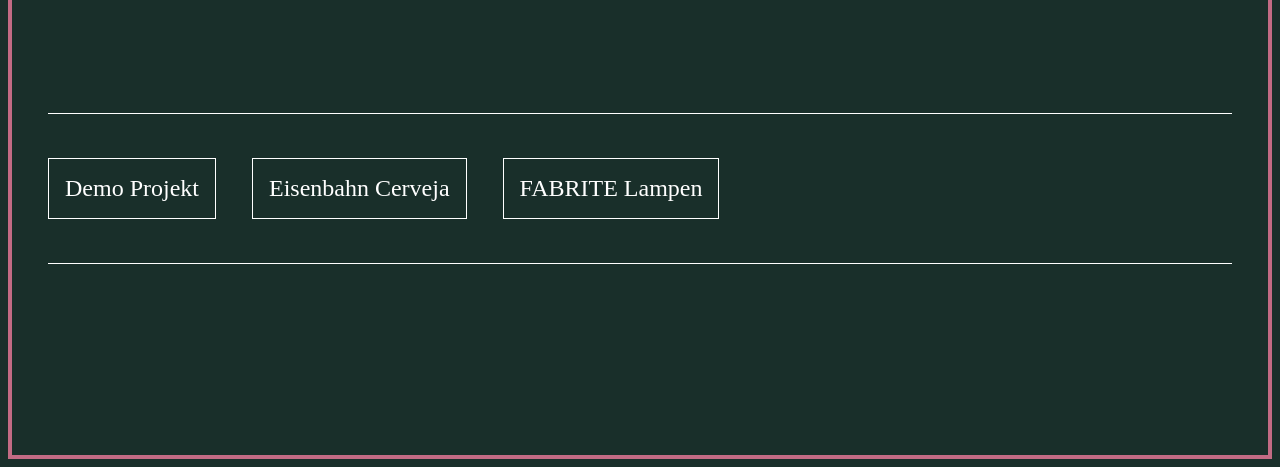
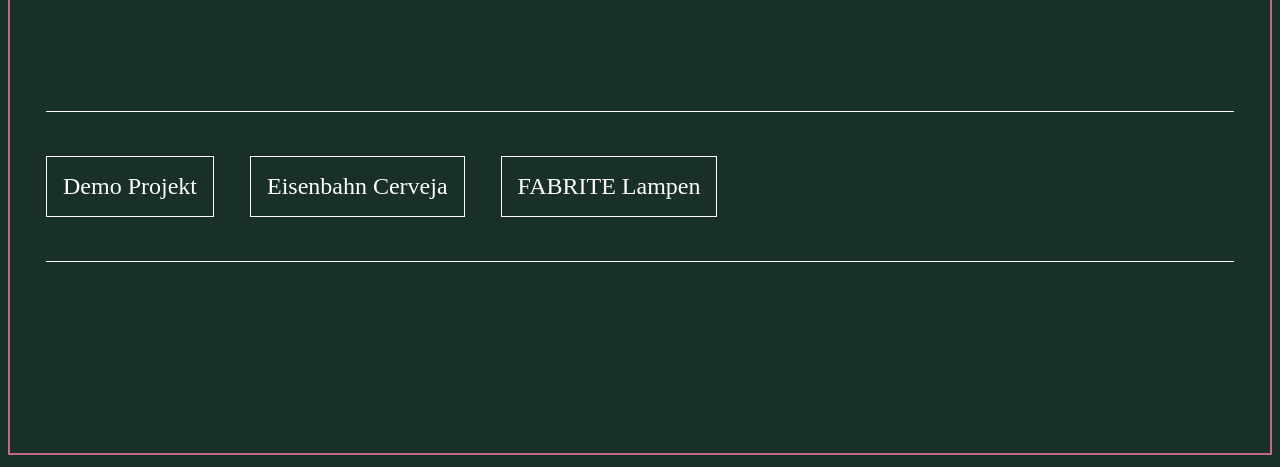
Before and after one commit to lukasebnoether/Responsive_Design_24, a plain HTML site: page index.html in a window 1280 px wide. Shown: the part 357-824 px from the top of the page. Drawn offline with Linux system fonts and the light colour scheme; a web font is replaced by a local one.

Commit message:
Styling Update

```diff
--- a/style.css
+++ b/style.css
@@ -1,6 +1,6 @@
 body {
     background-color: #192F2A;
-    border: solid 4px #C26B84;
+    border: solid 2px #C26B84;
     height: 100vh;
 }
 
```
